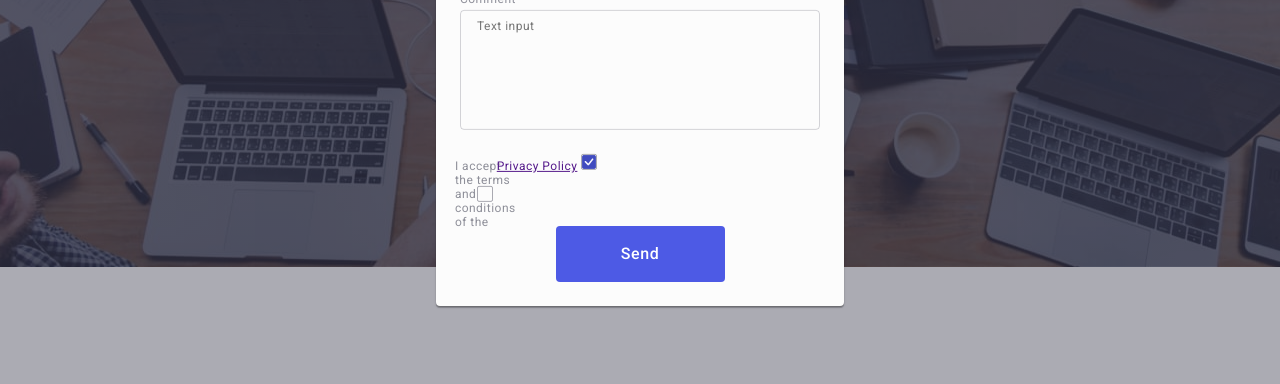
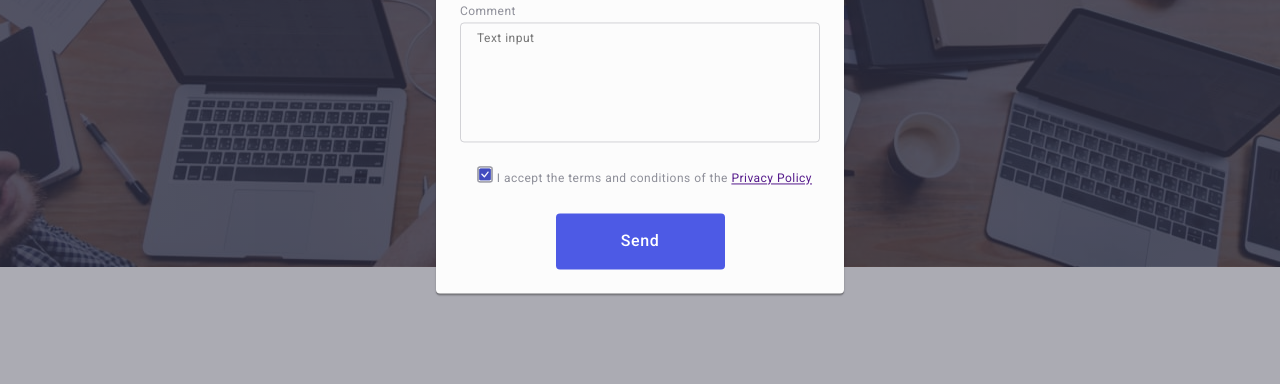
Before and after one commit to DenisVdovichenko/goit-markup-hw-06, a plain HTML site: page index.html in a window 1280 px wide. Both pictures are taken after a click on the button "Order Service". Shown: the part 406-790 px from the top of the page. Drawn offline with nearby package versions, Linux system fonts and the light colour scheme.

Commit message:
dsfsdfsdf

```diff
--- a/index.html
+++ b/index.html
@@ -510,14 +510,14 @@
               value="true"
             />
             <label for="user-privacy" class="accept-policy">
-              <span class="policy-wrapper"
-                >I accept the terms and conditions of the</span
-              >
-              <a href="" class="">Privacy Policy</a>
+              <span class="policy-wrapper">
+                <svg class="check-container" width="10" height="8">
+                  <use href="./images/icons.svg#icon-Property-1click-1"></use>
+                </svg>
+              </span>
+              I accept the terms and conditions of the
+              <a href="" class=""> Privacy Policy</a>
             </label>
-            <svg class="check-container" width="10" height="8">
-              <use href="./images/icons.svg#icon-Property-1click-1"></use>
-            </svg>
           </div>
           <button type="submit" class="button send-button">Send</button>
         </form>
```
